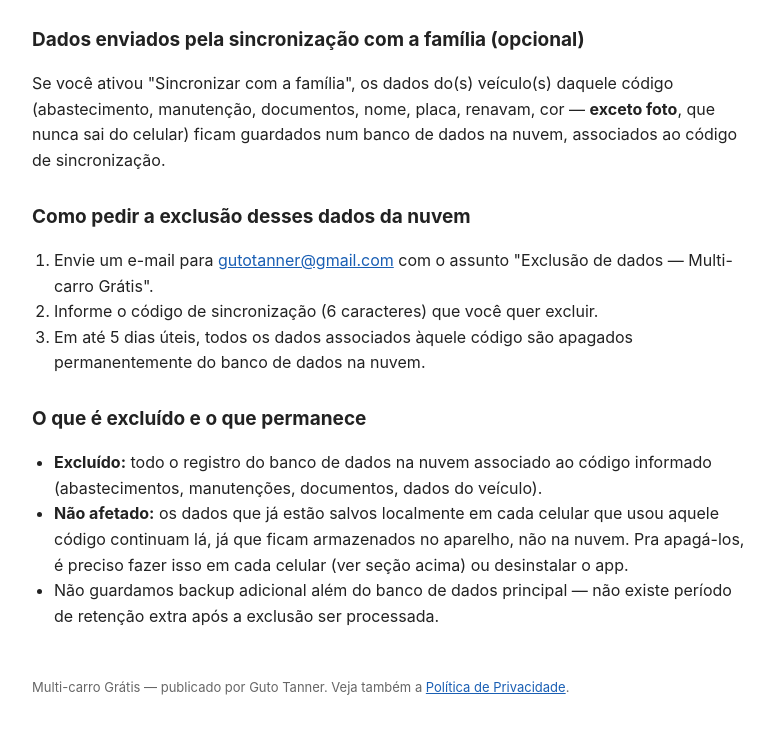
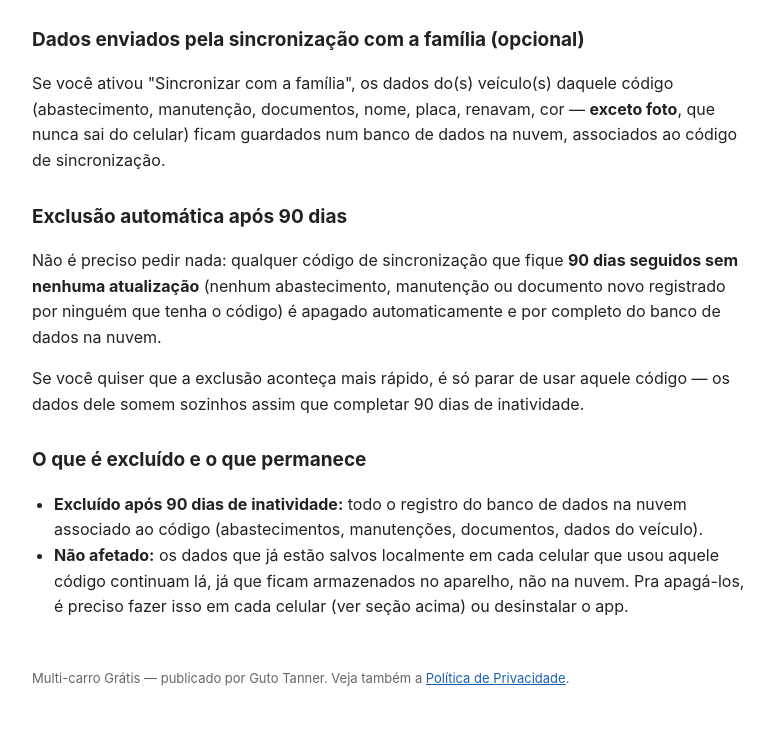
Before and after one commit to AugustoTanner/tanner-games-legal, a plain HTML site: page multicarro-gratis-exclusao.html in a window 1280 px wide. Shown: the part 279-1017 px from the top of the page, without its empty margins (248-1021 px from the left). Drawn offline with Linux system fonts and the light colour scheme.

Commit message:
Switch data deletion to automatic 90-day inactivity cleanup
Replaces the manual email-request process with automatic deletion
via a scheduled pg_cron job, per Guto's decision before launch.

Co-Authored-By: Claude Sonnet 5 <noreply@anthropic.com>

```diff
--- a/multicarro-gratis-exclusao.html
+++ b/multicarro-gratis-exclusao.html
@@ -15,7 +15,7 @@
 </head>
 <body>
 
-<h1>Solicitação de Exclusão de Dados</h1>
+<h1>Exclusão de Dados</h1>
 <p><strong>Multi-carro Grátis</strong>, desenvolvido por Guto Tanner — última atualização: agosto de 2026</p>
 
 <h2>Dados guardados só no seu celular</h2>
@@ -24,18 +24,14 @@
 <h2>Dados enviados pela sincronização com a família (opcional)</h2>
 <p>Se você ativou "Sincronizar com a família", os dados do(s) veículo(s) daquele código (abastecimento, manutenção, documentos, nome, placa, renavam, cor — <strong>exceto foto</strong>, que nunca sai do celular) ficam guardados num banco de dados na nuvem, associados ao código de sincronização.</p>
 
-<h2>Como pedir a exclusão desses dados da nuvem</h2>
-<ol>
-  <li>Envie um e-mail para <a href="mailto:gutotanner@gmail.com">gutotanner@gmail.com</a> com o assunto "Exclusão de dados — Multi-carro Grátis".</li>
-  <li>Informe o código de sincronização (6 caracteres) que você quer excluir.</li>
-  <li>Em até 5 dias úteis, todos os dados associados àquele código são apagados permanentemente do banco de dados na nuvem.</li>
-</ol>
+<h2>Exclusão automática após 90 dias</h2>
+<p>Não é preciso pedir nada: qualquer código de sincronização que fique <strong>90 dias seguidos sem nenhuma atualização</strong> (nenhum abastecimento, manutenção ou documento novo registrado por ninguém que tenha o código) é apagado automaticamente e por completo do banco de dados na nuvem.</p>
+<p>Se você quiser que a exclusão aconteça mais rápido, é só parar de usar aquele código — os dados dele somem sozinhos assim que completar 90 dias de inatividade.</p>
 
 <h2>O que é excluído e o que permanece</h2>
 <ul>
-  <li><strong>Excluído:</strong> todo o registro do banco de dados na nuvem associado ao código informado (abastecimentos, manutenções, documentos, dados do veículo).</li>
+  <li><strong>Excluído após 90 dias de inatividade:</strong> todo o registro do banco de dados na nuvem associado ao código (abastecimentos, manutenções, documentos, dados do veículo).</li>
   <li><strong>Não afetado:</strong> os dados que já estão salvos localmente em cada celular que usou aquele código continuam lá, já que ficam armazenados no aparelho, não na nuvem. Pra apagá-los, é preciso fazer isso em cada celular (ver seção acima) ou desinstalar o app.</li>
-  <li>Não guardamos backup adicional além do banco de dados principal — não existe período de retenção extra após a exclusão ser processada.</li>
 </ul>
 
 <footer>
```
Also changed, not shown: multicarro-gratis.html (+2 -2 lines).
